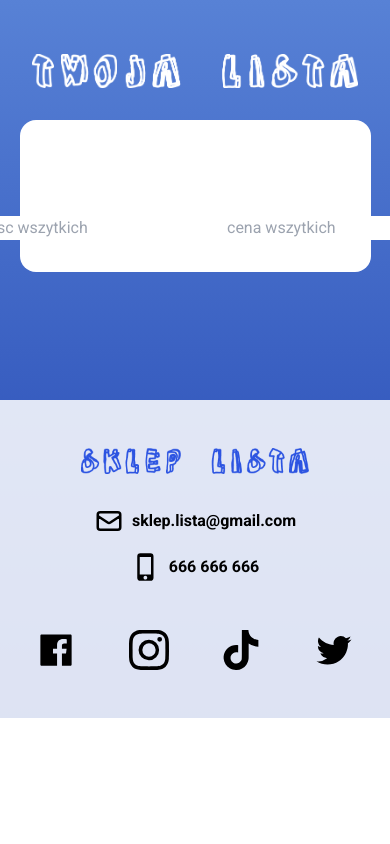
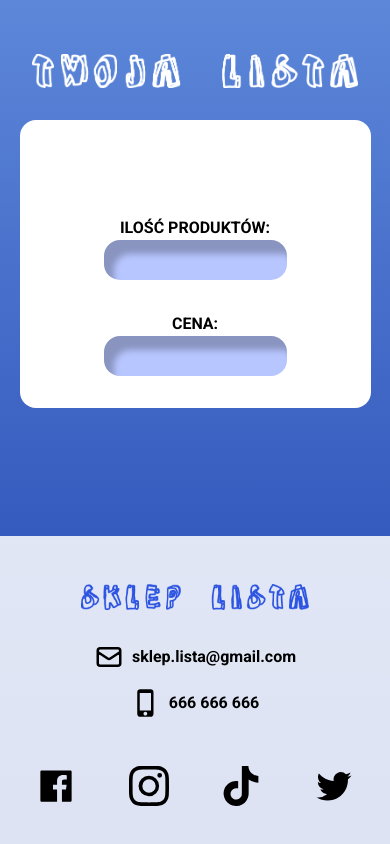
Before and after one commit to ArturPawelski/shopping-list, a React (Create React App) app: page /lista in a window 390 px wide. Shown: the part 739-1583 px from the top of the page. Before the commit the page ends 1457 px from the top, so only its background shows below. Built offline with nearby package versions, Linux system fonts and the light colour scheme.

Commit message:
end of styling inputs

```diff
--- a/src/components/Lista/Lista.jsx
+++ b/src/components/Lista/Lista.jsx
@@ -3,6 +3,9 @@ import { BiCaretDown } from 'react-icons/bi'
 import TwojaLista from '../images/TWOJA.png'
 // import { BsTrash } from 'react-icons/bs'
 import Twoja from './Twoja'
+
+
+
 
 const Lista = () => {
 
@@ -127,11 +130,16 @@ const Lista = () => {
 
 
 
-                    <section className='flex text-center justify-center gap-[4rem] mt-16 '>
+                    <section className='flex flex-col text-center justify-center gap-[2rem] mt-16 sm:flex-row sm:gap-[8rem]  '>
 
-
-                        <input className='' type="text" placeholder='ilosc wszytkich' readonly="" />
-                        <input className='' type="text" placeholder='cena wszytkich' readonly="" />
+                        <div className=''>
+                            <p className='font-extrabold '>ILOŚĆ PRODUKTÓW:</p>
+                            <input className='bg-[#B7C6FF] rounded-2xl py-2 shadow-[inset_10px_14px_6px_rgba(0,0,0,0.25)] ' type="text" readonly="" />
+                        </div>
+                        <div>
+                            <p className='font-extrabold '>CENA:</p>
+                            <input className='bg-[#B7C6FF] rounded-2xl py-2   shadow-[inset_10px_14px_6px_rgba(0,0,0,0.25)] ' type="text" readonly="" />
+                        </div>
 
                     </section>
 
@@ -143,6 +151,10 @@ const Lista = () => {
     )
 }
 export default Lista
+
+
+
+
 
 
 
```
